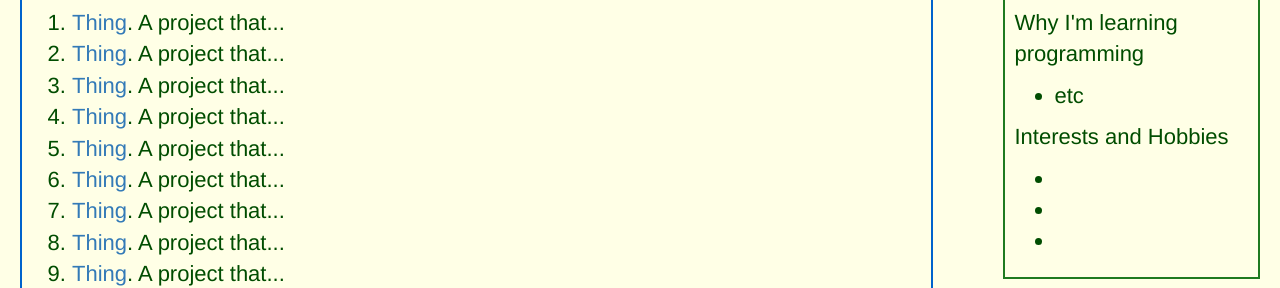
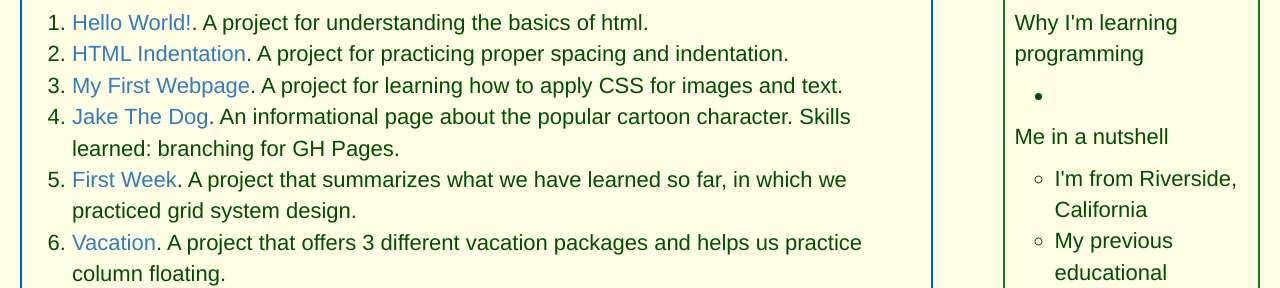
Before and after one commit to ofu003/portfolio, a plain HTML site: page index.html in a window 1280 px wide. Shown: the part 512-800 px from the top of the page. Drawn offline with Linux system fonts and the light colour scheme.

Commit message:
work on About Me and Projects sections

```diff
--- a/index.html
+++ b/index.html
@@ -10,9 +10,9 @@
 
 
   <body>
-    <!--<div>-->
+
       <div id="header" class="container">
-        <!-- <div class="well"> -->
+
           <div class="row">
             <div class="col-md-9">
             <h1>Oliver Fu's Project Portfolio Page</h1>
@@ -29,9 +29,9 @@
                 </div>
             </div>
           </div>
-        <!-- </div> -->
+
       </div>
-    <!-- </div> -->
+
       <div>
         <img  id="image" src="IMG/me2.jpeg" alt="Me in 2015">
       </div>
@@ -41,16 +41,25 @@
         <div id="project">
           <h2><strong>My Projects</strong></h2>
             <ol>
-              <li><a href="">Thing</a>. A project that...</li>
-              <li><a href="">Thing</a>. A project that...</li>
-              <li><a href="">Thing</a>. A project that...</li>
-              <li><a href="">Thing</a>. A project that...</li>
-              <li><a href="">Thing</a>. A project that...</li>
-              <li><a href="">Thing</a>. A project that...</li>
-              <li><a href="">Thing</a>. A project that...</li>
-              <li><a href="">Thing</a>. A project that...</li>
-              <li><a href="">Thing</a>. A project that...</li>
-
+              <li><a href="https://github.com/ofu997/hello-world">Hello World!</a>.
+                A project for understanding the basics of html. </li>
+              <li><a href="https://github.com/ofu997/HTMLindentation">HTML Indentation</a>.
+                A project for practicing proper spacing and indentation. </li>
+              <li><a href="https://github.com/ofu997/my-first-webpage">My First Webpage</a>.
+                 A project for learning how to apply CSS for images and text. </li>
+              <li><a href="https://ofu997.github.io/Jake-the-dog/">Jake The Dog</a>.
+                An informational page about the
+              popular cartoon character. Skills learned: branching for GH Pages.</li>
+              <li><a href="https://github.com/ofu997/firstweek">First Week</a>.
+                A project that summarizes what we have learned
+                so far, in which we practiced grid system design. </li>
+              <li><a href="https://github.com/ofu997/vacation">Vacation</a>.
+                A project that offers 3 different
+                vacation packages and helps us practice column floating.
+              </li>
+              <li><a href="https://github.com/ofu997/wikipedia">Wikipedia</a>.
+                An attempt to imitate the spacing and body grid of Wikipedia
+              </li>
             </ol>
         </div>
       </div>
@@ -59,13 +68,13 @@
           <h2>About Me</h2>
             <p>Why I'm learning programming</p>
               <ul>
-                <li>etc</li>
+                <li></li>
               </ul>
-              <p>Interests and Hobbies</p>
+              <p>Me in a nutshell</p>
               <ul>
-                <li></li>
-                <li></li>
-                <li></li>
+                <li type="circle">I'm from Riverside, California</li>
+                <li type="circle">My previous educational background was in Urban Studies and Planning and Geographic Information Systems</li>
+                <li type="circle">In my free time I enjoy exploring different towns and neighborhoods, exercise, and outdoor activities</li>
               </ul>
         </div>
       </div>
```
